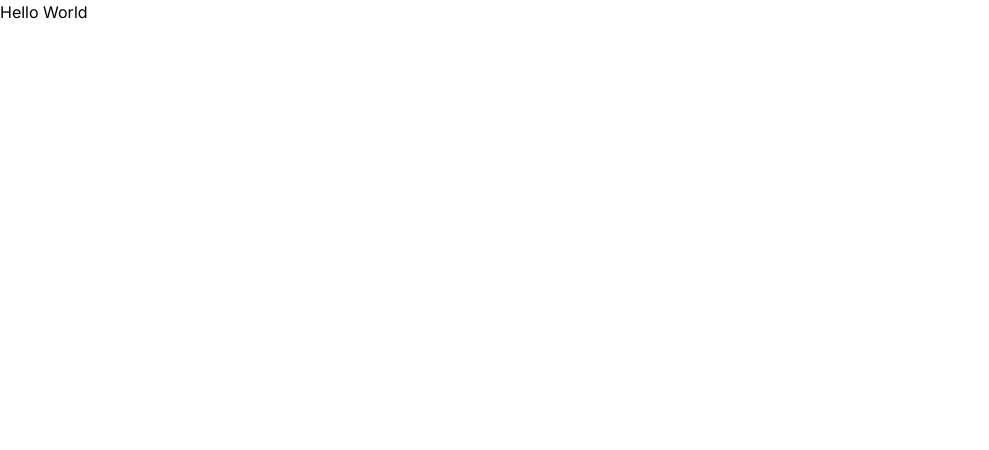
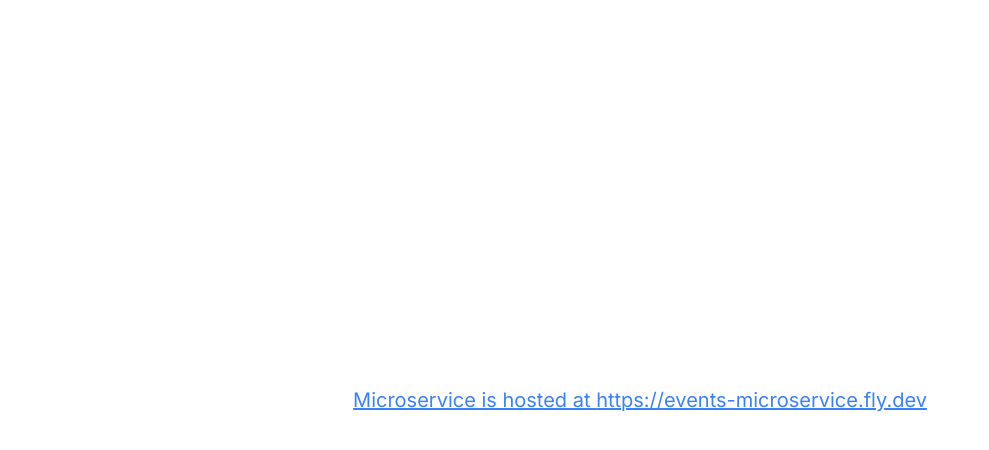
Before and after one commit to uvic-teach/project-m1-team12, a Next.js app in the folder apps/website/: page /menu in a window 1280 px wide. Shown: the top 450 px of the page, without its empty margins (0-989 px from the left). Built offline with nearby package versions, Linux system fonts and the light colour scheme.

Commit message:
link to microservices

```diff
--- a/apps/website/src/app/calendar/page.tsx
+++ b/apps/website/src/app/calendar/page.tsx
@@ -1,5 +1,9 @@
+import { ExampleFetch } from "../components/ExampleFetch";
+
 export default function Calendar() {
     return (
-        <p>Hello World</p>
+        <div className="w-screen min-h-screen text-xl flex flex-col items-center justify-center gap-8">
+            <ExampleFetch url="https://events-microservice.fly.dev" />
+        </div>
     )
 }
--- /dev/null
+++ b/apps/website/src/app/components/ExampleFetch.tsx
@@ -0,0 +1,22 @@
+'use client'
+
+import Link from "next/link"
+import { useState } from "react"
+
+export const ExampleFetch = ({url}: {url :string}) => {
+    const [data, setData] = useState<string>("")
+
+    const handleClick = () => {
+        fetch(url)
+            .then(response => response.json())
+            .then(data => setData(data))
+    }
+
+    return (
+        <div className="mx-auto text-center">
+            <Link href={url} className="text-blue-500 underline hover:text-blue-600">Microservice is hosted at {url}</Link>
+        </div>
+
+    )
+
+}
--- a/apps/website/src/app/emergency/page.tsx
+++ b/apps/website/src/app/emergency/page.tsx
@@ -1,5 +1,9 @@
+import { ExampleFetch } from "../components/ExampleFetch";
+
 export default function Emergency() {
     return (
-        <p>Hello World</p>
+        <div className="w-screen min-h-screen text-xl flex flex-col items-center justify-center gap-8">
+            <ExampleFetch url="https://login-microservice.fly.dev" />
+        </div>
     )
 }
--- a/apps/website/src/app/menu/page.tsx
+++ b/apps/website/src/app/menu/page.tsx
@@ -1,5 +1,10 @@
+'use client'
+import { ExampleFetch } from "../components/ExampleFetch";
+
 export default function Menu() {
     return (
-        <p>Hello World</p>
+        <div className="w-screen min-h-screen text-xl flex flex-col items-center justify-center gap-8">
+            <ExampleFetch url="https://events-microservice.fly.dev" />
+        </div>
     )
 }
--- a/apps/website/src/app/messaging/page.tsx
+++ b/apps/website/src/app/messaging/page.tsx
@@ -1,5 +1,9 @@
+'use client'
+
 import Link from "@mui/material/Link";
 import loadCustomRoutes from "next/dist/lib/load-custom-routes";
+import { useState } from "react";
+import { ExampleFetch } from "../components/ExampleFetch";
 
 const mockContacts = [
     {
@@ -42,6 +46,7 @@ type ContactProps = {
 }
 
 export default function Messaging() {
+    const [modalVisible, setModalVisible] = useState<boolean>(true)
 
     return (
         <div className="w-screen min-h-screen p-8 bg-orange-100 flex flex-col justify-start gap-8">
@@ -51,6 +56,16 @@ export default function Messaging() {
                     return <Contact key={contact.name} {...contact} />
                 })}
             </div>
+            {
+                modalVisible && (
+                    <div className="fixed top-0 left-0 w-screen h-screen bg-black bg-opacity-50 flex justify-center items-center">
+                        <div className="w-1/2 h-1/2 bg-white rounded-lg flex flex-col justify-center items-center gap-4">
+                            <ExampleFetch url="https://messaging-microservice.fly.dev" />
+                            <button onClick={() => setModalVisible(false)} className="bg-blue-500 rounded text-white py-2 px-4 font-bold">Close</button>
+                        </div>
+                    </div>
+                )
+            }
         </div>
     )
 }
--- a/apps/website/src/app/page.tsx
+++ b/apps/website/src/app/page.tsx
@@ -13,7 +13,7 @@ export default function Home() {
     <main className="w-screen h-screen p-4 md:px-24 md:py-12 bg-orange-100">
       <div className="grid grid-cols-2 gap-4 md:gap-8 h-full w-full">
         <HomeButton to='/menu' title='Menu' />
-        <HomeButton to='/emergency' title='Emergency' />
+        <HomeButton to='/emergency' title='Emergency (currently links to login microservice)' />
         <HomeButton to='/calendar' title='Calendar' />
         <HomeButton to='/messaging' title='Messaging' />
       </div>
@@ -24,7 +24,7 @@ export default function Home() {
 const HomeButton = ({to, title}: HomeButtonProps) => {
   return (
     <Link href={to} underline="none" className='h-full'>
-      <Card className={`w-full h-full flex grid items-center ${title === "Emergency" && "bg-red-200 border-red-400 border-2 text-red-900"}`}>
+      <Card className={`w-full h-full p-8 flex grid items-center ${title === "Emergency" && "bg-red-200 border-red-400 border-2 text-red-900"}`}>
         <Typography className="text-center text-2xl">{title}</Typography>
       </Card>
     </Link>
```
